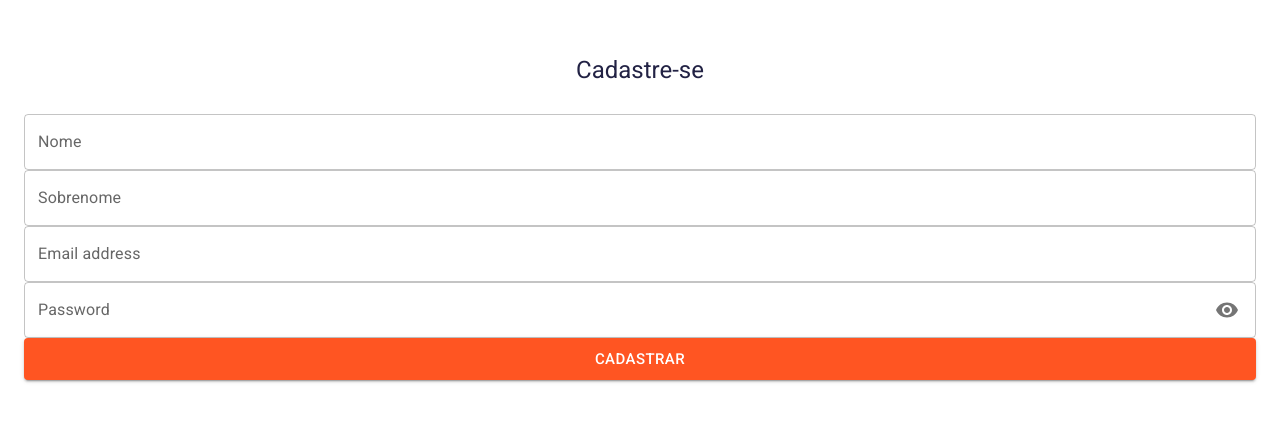
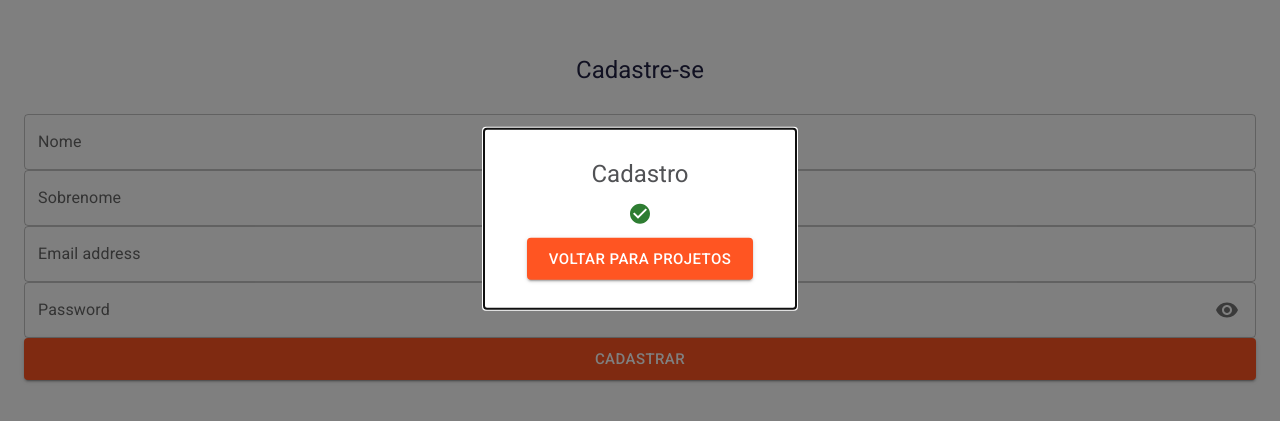
Before and after one commit to lufedev/orange-portfolio, a Next.js app in the folder my-app/: page /register in a window 1280 px wide. Shown: the part 181-602 px from the top of the page. Built offline with nearby package versions, Linux system fonts and the light colour scheme.

Commit message:
Implementando modal

```diff
--- a/my-app/src/app/components/RegisterForm.tsx
+++ b/my-app/src/app/components/RegisterForm.tsx
@@ -14,8 +14,8 @@ import {
   OutlinedInput,
   TextField
 } from '@mui/material'
-import { register } from 'module'
 import { redirect } from 'next/navigation'
+import SuccessModel from './SuccessModal'
 
 interface RegisterData {
   name?: string
@@ -26,6 +26,7 @@ interface RegisterData {
 
 export default function RegisterForm() {
   const [success, setSuccess] = useState(false)
+  const [modalOpen, setModalOpen] = useState(true)
   const [error, setError] = useState({
     name: { status: false, message: '' },
     surname: { status: false, message: '' },
@@ -97,15 +98,16 @@ export default function RegisterForm() {
       if (!response.ok) {
         throw new Error('Erro ao registrar usuário')
       }
-
+      setModalOpen(true)
       console.log('Usuário registrado com sucesso!')
       setSuccess(true)
     } catch (error) {
-      console.error('Erro durante o registro:', error.message)
+      console.error('Erro durante o registro: ', error)
     }
   }
   return (
     <div className="flex flex-col">
+      <SuccessModel status={modalOpen} titulo="Cadastro"></SuccessModel>
       <ThemeProvider theme={TextFieldTheme}>
         <TextField
           name="name"
--- /dev/null
+++ b/my-app/src/app/components/SuccessModal.tsx
@@ -0,0 +1,63 @@
+'use client'
+
+import * as React from 'react'
+import Box from '@mui/material/Box'
+import Typography from '@mui/material/Typography'
+import Modal from '@mui/material/Modal'
+import CustomButton from './CustomButton'
+import CheckCircleIcon from '@mui/icons-material/CheckCircle'
+
+interface TypeModal {
+  status: boolean
+  titulo: string
+}
+
+export default function SuccessModel({ status, titulo }: TypeModal) {
+  const [open, setOpen] = React.useState(status)
+  const handleOpen = () => setOpen(true)
+  const handleClose = () => setOpen(false)
+
+  return (
+    <Modal
+      open={open}
+      onClose={handleClose}
+      aria-labelledby="modal-modal-title"
+      aria-describedby="modal-modal-description"
+    >
+      <Box
+        sx={{
+          position: 'absolute',
+          top: '50%',
+          left: '50%',
+          transform: 'translate(-50%, -50%)',
+          width: 312,
+          bgcolor: 'white',
+          border: 'none',
+          padding: '29px 4px'
+        }}
+      >
+        <div className="flex flex-col justify-center items-center  w-4/5 m-auto text-center gap-3">
+          <Typography
+            id="modal-modal-title"
+            className="text-color-neutral-110"
+            variant="h5"
+            component="h2"
+          >
+            {titulo}
+          </Typography>
+          <CheckCircleIcon color="success" className="text-[40px]" />
+          <CustomButton
+            theme={true}
+            variant="contained"
+            color="primary"
+            size="large"
+            disabled={false}
+            name="VOLTAR PARA PROJETOS"
+            className="mb-[1.13rem]"
+            onClick={handleClose}
+          />
+        </div>
+      </Box>
+    </Modal>
+  )
+}
```
